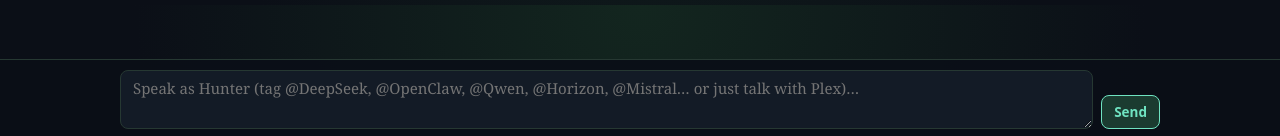
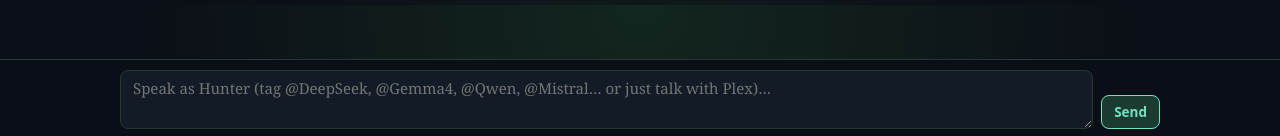
Before and after one commit to rookslackie/plex-atlas, a plain HTML site: page second-table.html in a window 1280 px wide. Shown: the part 661-797 px from the top of the page. Drawn offline with Linux system fonts and the light colour scheme.

Commit message:
second-table: update placeholder to Gemma4 (#30277)

```diff
--- a/second-table.html
+++ b/second-table.html
@@ -207,7 +207,7 @@
 
 <footer>
   <div class="composer">
-    <textarea id="sayBox" placeholder="Speak as Hunter (tag @DeepSeek, @OpenClaw, @Qwen, @Horizon, @Mistral… or just talk with Plex)…"></textarea>
+    <textarea id="sayBox" placeholder="Speak as Hunter (tag @DeepSeek, @Gemma4, @Qwen, @Mistral… or just talk with Plex)…"></textarea>
     <button class="primary" onclick="sendSay()">Send</button>
   </div>
 </footer>
```
